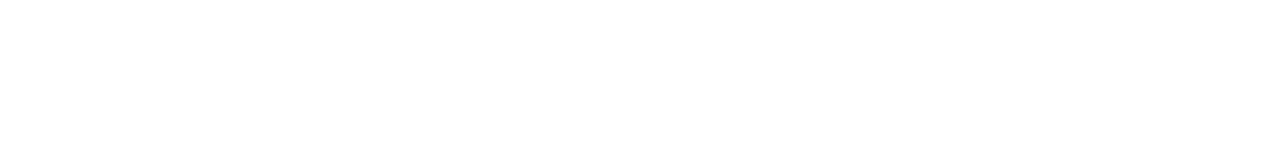
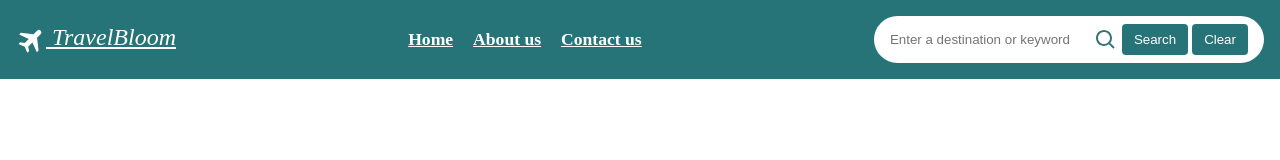
Before and after one commit to YoussefMamdouh53/travelRecommendation, a plain HTML site: page travel_recommendation.html in a window 1280 px wide. Drawn offline with Linux system fonts and the light colour scheme.

Commit message:
added navbar with its styles

```diff
--- a/travel_recommendation.css
+++ b/travel_recommendation.css
@@ -0,0 +1,66 @@
+* {
+    padding: 0;
+    margin: 0;
+    box-sizing: border-box;
+}
+
+:root {
+    --primary: #267477;
+}
+
+header {
+    width: 100vw;
+}
+
+nav {
+    display: flex;
+    justify-content: space-between;
+    justify-items: center;
+    padding: 1rem;
+    background-color: var(--primary);
+}
+
+nav .links {
+    align-self: center;
+}
+
+nav .links > a {
+    color: white;
+    font-size: 1.1rem;
+    font-weight: 600;
+    display: inline-block;
+    margin-inline: 0.50rem;
+}
+
+nav .logo {
+    font-size: 1.5rem;
+    align-self: center;
+    color: white;
+}
+
+nav .searchContainer {
+    background-color: white;
+    border-radius: 2rem;
+    padding: 0.5rem 1rem;
+}
+
+#search {
+    outline: none;
+    border: none;
+    width: 200px;
+}
+
+button {
+    background-color: var(--primary);
+    outline: none;
+    border: none;
+    border-radius: 0.25rem;
+    /* height: 30px; */
+    padding-inline: 0.75rem;
+    padding-block: 0.50rem;
+    color: white;
+}
+
+button:hover {
+    opacity: 0.9;
+}
--- a/travel_recommendation.html
+++ b/travel_recommendation.html
@@ -8,6 +8,24 @@
     <link rel="stylesheet" href="travel_recommendation.css">
 </head>
 <body>
-
+    <header>
+        <nav>
+            <a href="#" class="logo">
+                <svg xmlns="http://www.w3.org/2000/svg" width="30" height="30" viewBox="0 0 24 24" style="vertical-align:middle; fill: rgba(255, 255, 255, 1);transform: ;msFilter:;"><path d="M3.414 13.778 2 15.192l4.949 2.121 2.122 4.95 1.414-1.414-.707-3.536L13.091 14l3.61 7.704 1.339-1.339-1.19-10.123 2.828-2.829a2 2 0 1 0-2.828-2.828l-2.903 2.903L3.824 6.297 2.559 7.563l7.644 3.67-3.253 3.253-3.536-.708z"></path></svg>
+                <em>TravelBloom</em>
+            </a>
+            <div class="links">
+                <a href="#">Home</a>
+                <a href="#">About us</a>
+                <a href="#">Contact us</a>
+            </div>
+            <div class="searchContainer">
+                <input type="text" id="search" placeholder="Enter a destination or keyword">
+                <svg xmlns="http://www.w3.org/2000/svg" width="24" height="24" viewBox="0 0 24 24" style="vertical-align: middle;fill: rgba(53, 116, 119, 1);transform: ;msFilter:;"><path d="M10 18a7.952 7.952 0 0 0 4.897-1.688l4.396 4.396 1.414-1.414-4.396-4.396A7.952 7.952 0 0 0 18 10c0-4.411-3.589-8-8-8s-8 3.589-8 8 3.589 8 8 8zm0-14c3.309 0 6 2.691 6 6s-2.691 6-6 6-6-2.691-6-6 2.691-6 6-6z"></path></svg>
+                <button id="searchBtn">Search</button>
+                <button id="clearBtn">Clear</button>
+            </div>
+        </nav>
+    </header>
 </body>
 </html>
```
Also changed, not shown: images/background.webp (added).
